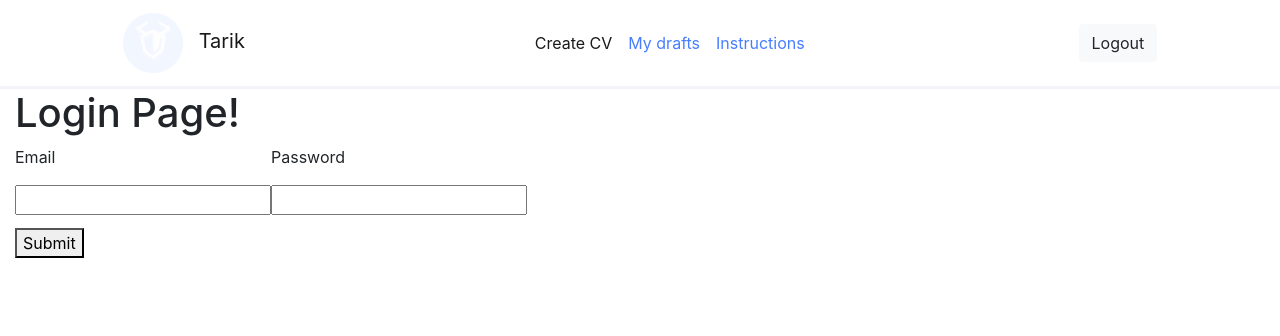
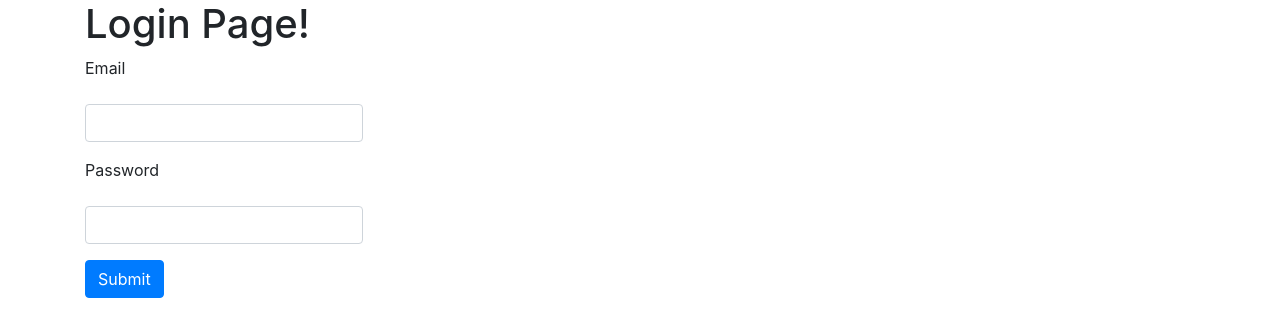
Before and after one commit to tariktarik/cv-viewer, a React (Create React App) app: page /login in a window 1280 px wide. Shown: the top 336 px of the page. Built offline with nearby package versions, Linux system fonts and the light colour scheme; sample sign-in values are in the browser's storage.

Commit message:
for demo

```diff
--- a/src/App.js
+++ b/src/App.js
@@ -1,10 +1,8 @@
-import React from 'react';
+import React, {useState} from 'react';
 import {
   BrowserRouter as Router,
   Switch,
   Route,
-  Redirect,
-
 } from "react-router-dom";
 
 import PrivateRoute from './PrivateRoute';
@@ -15,25 +13,16 @@ import CreateCv from './pages/CreateCv';
 import MyDrafts from './pages/MyDrafts';
 import Instructions from './pages/Instructions';
 import NotFound from './pages/NotFound'
-import Header from './components/Header/View';
 
 import './TESTCSS.css';
+
 function App() {
 
   return (
     <>
       <div className="container-fluid">
         <Router>
-          {localStorage.getItem('token') ?
-            <Header
-              nav={
-                {
-                  username: 'Tarik',
-                  profilePicture: ''
-                }
-              }
-            />
-            : null}
+
           <Switch>
             <PrivateRoute exact path="/" comp={Resumes} />
             <PrivateRoute exact path="/createcv" comp={CreateCv} />
@@ -41,7 +30,7 @@ function App() {
             <PrivateRoute exact path="/instructions" comp={Instructions} />
             <PrivateRoute exact path="/resumes/:id" comp={Resume} />
             <Route exact path="/login">
-              <LoginPage />
+              <LoginPage/>
             </Route>
             <Route path="*" component={NotFound} />
           </Switch>
--- a/src/PrivateRoute.js
+++ b/src/PrivateRoute.js
@@ -1,5 +1,6 @@
-import React from "react"
-import { Route, Redirect } from "react-router-dom"
+import React from "react";
+import { Route, Redirect } from "react-router-dom";
+import Header from './components/Header/View';
 
 const PrivateRoute = ({ comp: Component, ...rest }) => {
   const userIsLoggedIn = () => localStorage.getItem('token');
@@ -10,6 +11,17 @@ const PrivateRoute = ({ comp: Component, ...rest }) => {
       render={(props) =>
         userIsLoggedIn() ? (
           <>
+            <Header
+              nav={
+                {
+                  username: 'Tarik',
+                  profilePicture: ''
+                }
+              }
+
+
+            />
+
             <Component {...props} />
           </>
         ) : (
--- a/src/components/Header/View.js
+++ b/src/components/Header/View.js
@@ -1,11 +1,11 @@
 import React from 'react';
 import Nav from '../Nav/View';
 
-function Header({nav,logout}){
+function Header({nav, setLoggedIn}){
     return (
         <div className="row ac-header">
           <div className="col-md-10 offset-md-1 p-0">
-            <Nav nav={nav} logout={logout}/>
+            <Nav nav={nav} setLoggedIn={setLoggedIn} />
           </div>
         </div>
     )
--- a/src/components/Login/View.js
+++ b/src/components/Login/View.js
@@ -1,10 +1,9 @@
 import React, { useState } from 'react';
-
 import { useHistory } from 'react-router-dom';
 
 function Login() {
-  const [email, setEmail] = useState();
-  const [password, setPassword] = useState();
+  const [email, setEmail] = useState('');
+  const [password, setPassword] = useState('');
 
   const [errorEmail, setErrorEmail] = useState('')
   const [errorPassword, setErrorPassword] = useState('')
@@ -43,9 +42,16 @@ function Login() {
       password
     });
 
+    if(email.length < 1){
+      setErrorEmail('Please input email!')
+    }
+    if(password.length < 1){
+      setErrorPassword('Please input password!')
+    }
+
     if (user.token) {
       localStorage.setItem('token', user.token);
-      console.log("bring back :  ",user)
+      console.log("bring back :  ", user)
       history.push('/');
     }
   }
@@ -53,19 +59,33 @@ function Login() {
   return (
     <>
       <h1> Login Page! </h1>
-      <form onSubmit={handleSubmit}>
-        <label>
-          <p>Email</p>
-          <input type="text" onChange={e => setEmail(e.target.value)} />
-          {errorEmail ? errorEmail : null}
-        </label>
-        <label>
-          <p>Password</p>
-          <input type="password" onChange={e => setPassword(e.target.value)} />
-          {errorPassword ? errorPassword : null}
-        </label>
+      <form onSubmit={handleSubmit} className="w-25">
+        <div className="form-group">
+          <label htmlFor="email">
+            <p>Email</p>
+          </label>
+          <input
+            type="text"
+            autoComplete="username"
+            className="form-control"
+            onChange={e => setEmail(e.target.value)} />
+          {errorEmail ? <span className="text-danger">{errorEmail}</span> : null}
+        </div>
+        <div className="form-group">
+          <label htmlFor="password">
+            <p>Password</p>
+          </label>
+          <input
+            type="password"
+            autoComplete="current-password"
+            className="form-control"
+            onChange={e => setPassword(e.target.value)} />
+            {errorPassword ? <span className="text-danger">{errorPassword}</span> : null}
+
+
+        </div>
         <div>
-          <button type="submit">Submit</button>
+          <button type="submit" className="btn btn-primary">Submit</button>
         </div>
       </form>
 
--- a/src/components/MainContainer/View.js
+++ b/src/components/MainContainer/View.js
@@ -77,6 +77,7 @@ function MainContainer(
                                     picture={picture}
                                     previewMode={previewMode}
                                     isEditMode={isEditMode}
+                                    editMode={editMode}
                                     handleChange={handleChange} />
                                 <PersonalInfo
                                     error={error}
--- a/src/components/Nav/View.js
+++ b/src/components/Nav/View.js
@@ -1,11 +1,12 @@
 import React from 'react';
-import { Link } from 'react-router-dom';
+import { Link, useHistory } from 'react-router-dom';
 function Nav({ nav }) {
   const { username, profilePicture } = nav;
-
-const logout = () => {
-  localStorage.removeItem('token')
-}
+  const history = useHistory();
+  const logout = () => {
+    localStorage.removeItem('token');
+    history.push("/login")
+  }
   return (
 
     <nav className="navbar navbar-light navbar-expand-sm">
@@ -43,9 +44,9 @@ const logout = () => {
         </ul>
         <ul className="nav navbar-nav ml-auto justify-content-end">
           <li className="nav-item">
-            <Link onClick={logout} to={"/login"} className="btn btn-light ac-logout">
+            <button onClick={logout} className="btn btn-light ac-logout">
               Logout
-          </Link>
+          </button>
           </li>
         </ul>
       </div>
--- a/src/pages/CreateCv.js
+++ b/src/pages/CreateCv.js
@@ -1,9 +1,36 @@
-import React from 'react';
-
+import React, {useState} from 'react';
+import MainContainer from '../components/MainContainer/View'
 function CreateCV() {
+  const [data, setData] = useState({
+    quote: '',
+    picture: '',
+    biography: '',
+    firstName: '',
+    lastName: '',
+    email: '',
+    position: '',
+    dob: '',
+    pob: '',
+    experiences: [{ duration: '', position: '' }],
+    languages: [{ language: '', grade: '' }],
+    jobSkills: [{ skill: '', grade: '' }],
+    education: [{ school: '', degree: '', period: '' }],
+    myTraits: [{ trait: '' }],
+    experiencesProjects: [{ company: '', position: '', period: '', description: '' }]
+  })
+/*   const [isEditMode, setEditMode] = useState(true);
+  const editMode = () => {
+    setEditMode(true)
+  };
+ */
   return (
     <>
-      <h1> CreateCV Page! </h1>
+
+      <MainContainer
+        data={data}
+
+      />
+
     </>
   );
 }
--- a/src/pages/Instructions.js
+++ b/src/pages/Instructions.js
@@ -4,6 +4,7 @@ function Instructions() {
   return (
     <>
       <h1> Instructions Page! </h1>
+      <p> Do this don't do that </p>
     </>
   );
 }
--- a/src/pages/LoginPage.js
+++ b/src/pages/LoginPage.js
@@ -3,9 +3,9 @@ import Login from '../components/Login/View';
 
 function LoginPage() {
   return (
-    <>
+    <div className="container">
       <Login />
-    </>
+    </div>
   );
 }
 
--- a/src/pages/Resume.js
+++ b/src/pages/Resume.js
@@ -29,7 +29,7 @@ function Resume() {
   const [isEditMode, setEditMode] = useState(true);
 
   useEffect(() => {
-    axios.get(`http://localhost:5000/resumes/${id}`)
+    axios.get(`${process.env.REACT_APP_API_URL}/resumes/${id}`)
       .then(response => setData(response.data))
     setLoading(false);
 
```
Also changed, not shown: 1 other file (tests, documents, lock files or other folders).
